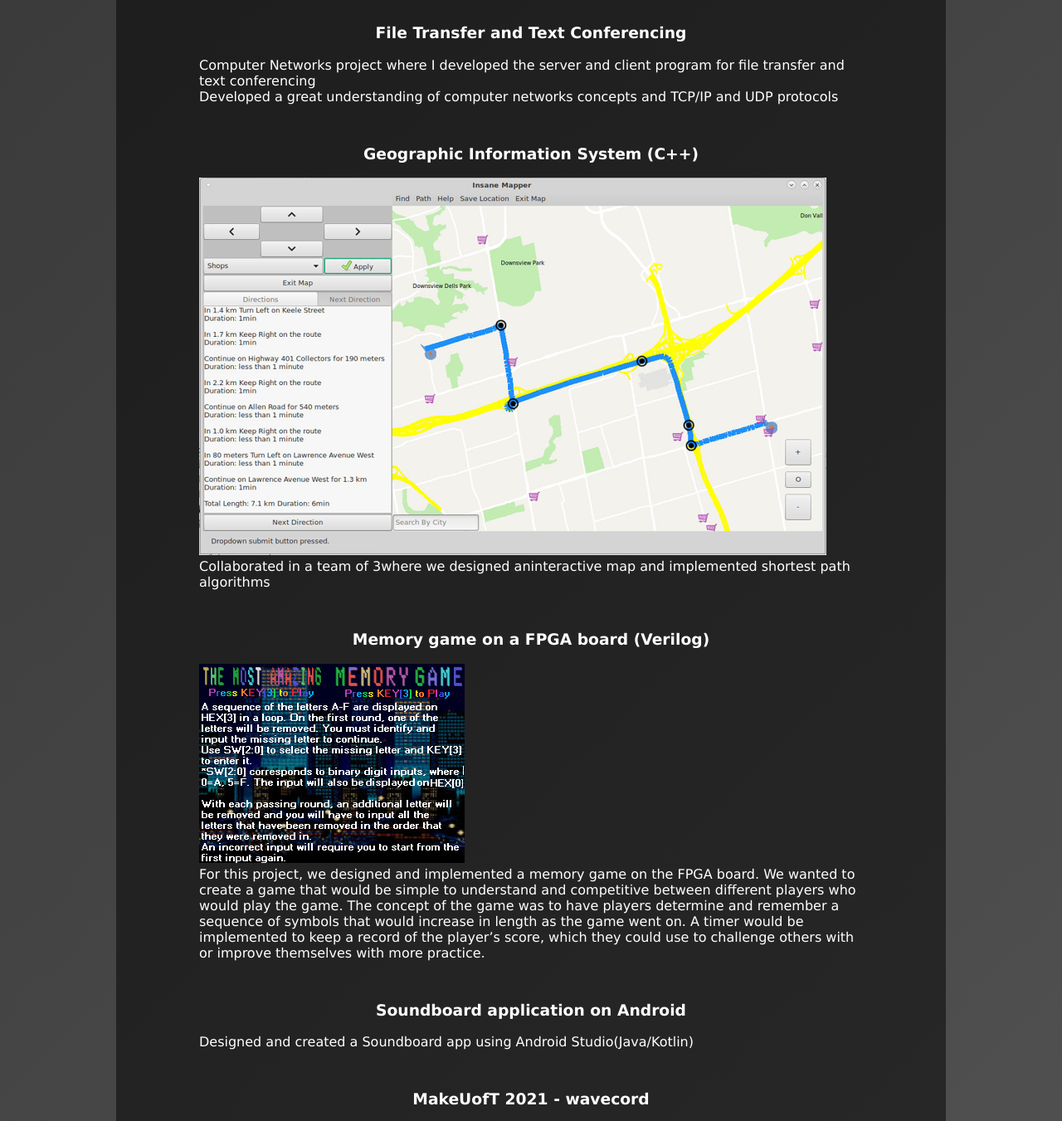
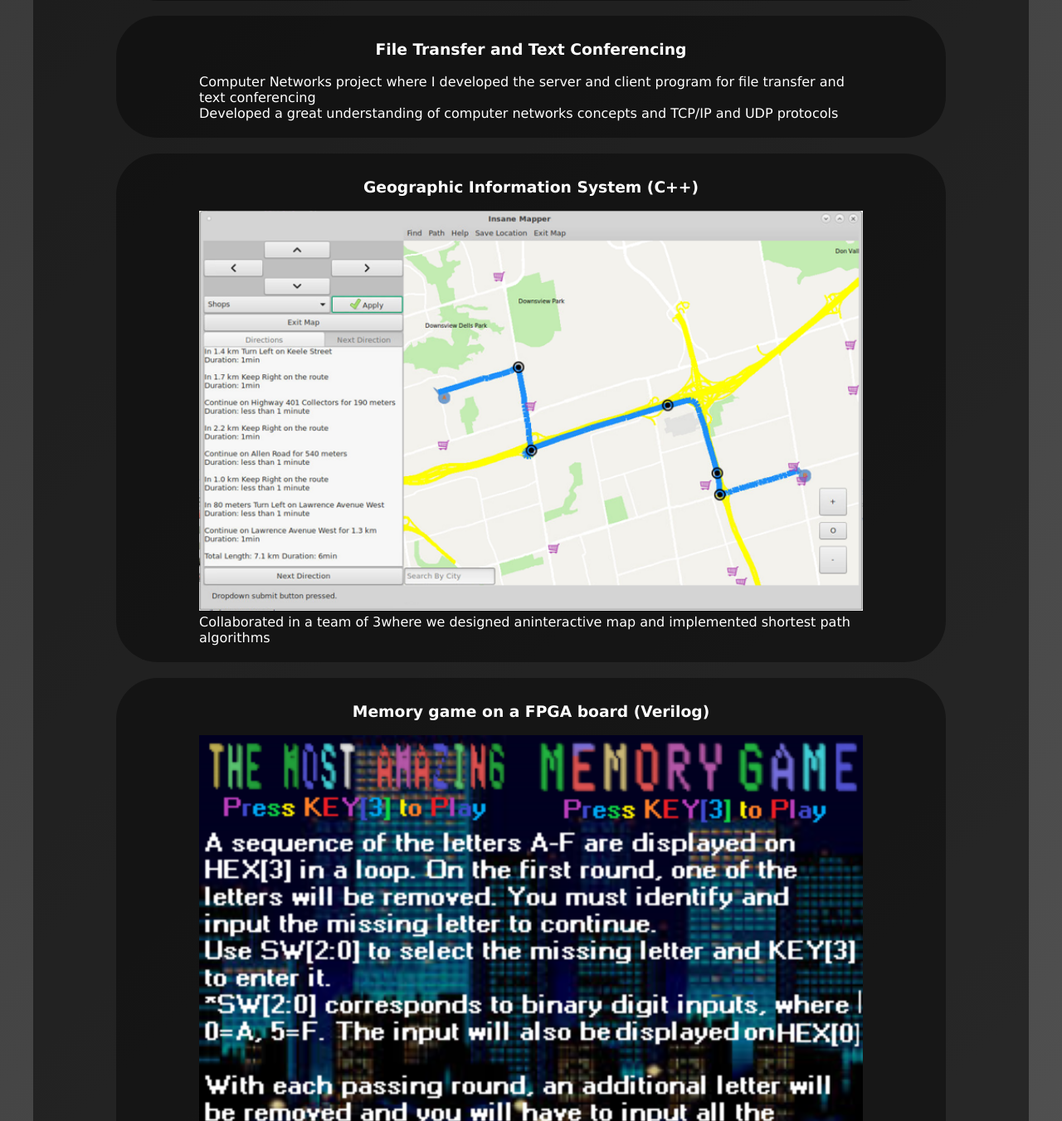
Before and after one commit to alexismurari/web, a Python web app: template app/templates/index.html in a window 1280 px wide. Shown: the part 1080-2431 px from the top of the page at 83% size. Run offline with Jinja, Linux system fonts and the light colour scheme; the template is opened without the code that fills it, so the values that code supplies are empty.

Commit message:
Added containers for projects

```diff
--- a/app/static/styles/home.css
+++ b/app/static/styles/home.css
@@ -86,7 +86,7 @@ iframe{
 }
 
 .wrap{
-    max-width: 1000px;
+    max-width: 1200px;
     margin: 0 auto;
 }
 
@@ -96,7 +96,22 @@ iframe{
     color: #fff;
 }
 
+.project{
+    background-color: rgba(0,0,0,.4);
+    color: #fff;
+    margin-left: 100px;
+    margin-right: 100px;
+    padding-bottom: 20px;
+    border-radius: 50px;
+}
+
 p{
     margin: 0 auto;
     width: 800px;
 }
+
+img{
+    width:  100%;
+    height: auto;
+    object-fit:cover;
+}
--- a/app/templates/index.html
+++ b/app/templates/index.html
@@ -21,33 +21,46 @@
         <div class="content">
             <h1 style="text-align: center;"> Projects </h1>
 
+            <div class="project">
             <h3>Mushroom genus identification and classification (C)</h3>
             <iframe width="720" height="405" src="https://www.youtube.com/embed/NEfr-MpBYrA"> </iframe>
             <p>Worked in a team of 4 for a Machine Learning project which detects and classify mushrooms <br> Data Cleaning &Augmentation, Transfer Learning, ANNs, CNNs and performance measurements</p>
+            </div>
 
-
+            <div class="project">
             <h3>File Transfer and Text Conferencing</h3>
             <p>Computer Networks project where I developed the server and client program for file transfer
             and text conferencing <br>
             Developed a great understanding of computer networks concepts and TCP/IP and UDP
             protocols</p>
+            </div>
 
+            <div class="project">
             <h3>Geographic Information System (C++)</h3>
             <p> <img src="static/images/gis.png" alt=""> <br> Collaborated in a team of 3where we designed aninteractive map and implemented shortest path algorithms</p>
+            </div>
 
+            <div class="project">
             <h3>Memory game on a FPGA board (Verilog) </h3>
             <p> <img src="static/images/memory.png" alt="" id = "memory"> </p>
             <p> For this project, we designed and implemented a memory game on the FPGA board. We wanted to create a game that would be simple to understand and competitive between different players who would play the game. The concept of the game was to have players determine and remember a sequence of symbols that would increase in length as the game went on. A timer would be implemented to keep a record of the player’s score, which they could use to challenge others with or improve themselves with more practice.</p>
+            </div>
 
+            <div class="project">
             <h3>Soundboard application on Android </h3>
             <p>Designed and created a Soundboard app using Android Studio(Java/Kotlin)</p>
+            </div>
 
+            <div class="project">
             <h3>MakeUofT 2021 - wavecord</h3>
             <iframe width="720" height="405" src="https://www.youtube.com/embed/sE-BPAVF2K4"> </iframe>
             <p>The wavechord detects your hand position above the Kinect and maps your position to a corresponding chord on the piano. Currently, the synthesizer generates I, IV, and V major chords for simplicity.</p>
+            </div>
 
+            <div class="project">
             <h3>UTRAHACKS</h3>
             <p>Designed &printed 3D model for our Ring Remote Control project</p>
+            </div>
 
         </div>
     </div>
```
